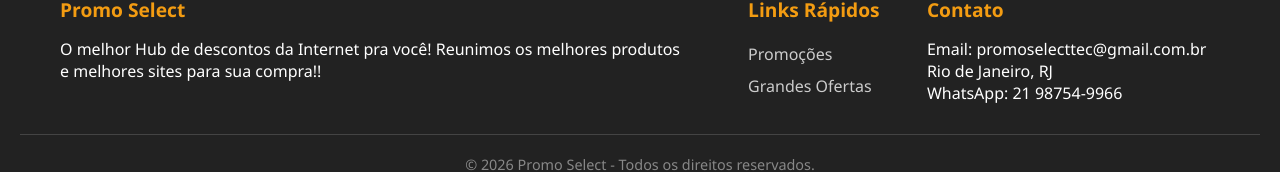
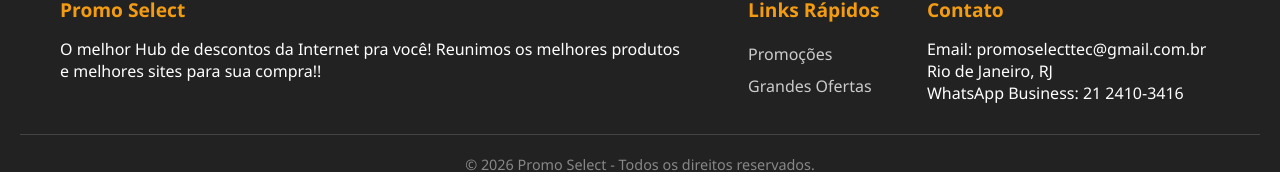
Before and after one commit to promoselecttec/promoselect, a plain HTML site: page index.html in a window 1280 px wide. Shown: the part 3667-3839 px from the top of the page. Drawn offline with Linux system fonts and the light colour scheme.

Commit message:
Update WhatsApp contact information in footer

```diff
--- a/index.html
+++ b/index.html
@@ -263,7 +263,7 @@
             <h3>Contato</h3>
             <p>Email: promoselecttec@gmail.com.br</p>
             <p>Rio de Janeiro, RJ</p>
-            <p>WhatsApp: 21 98754-9966
+            <p>WhatsApp Business: 21 2410-3416
         </div>
     </div>
     <div class="footer-bottom">
```
